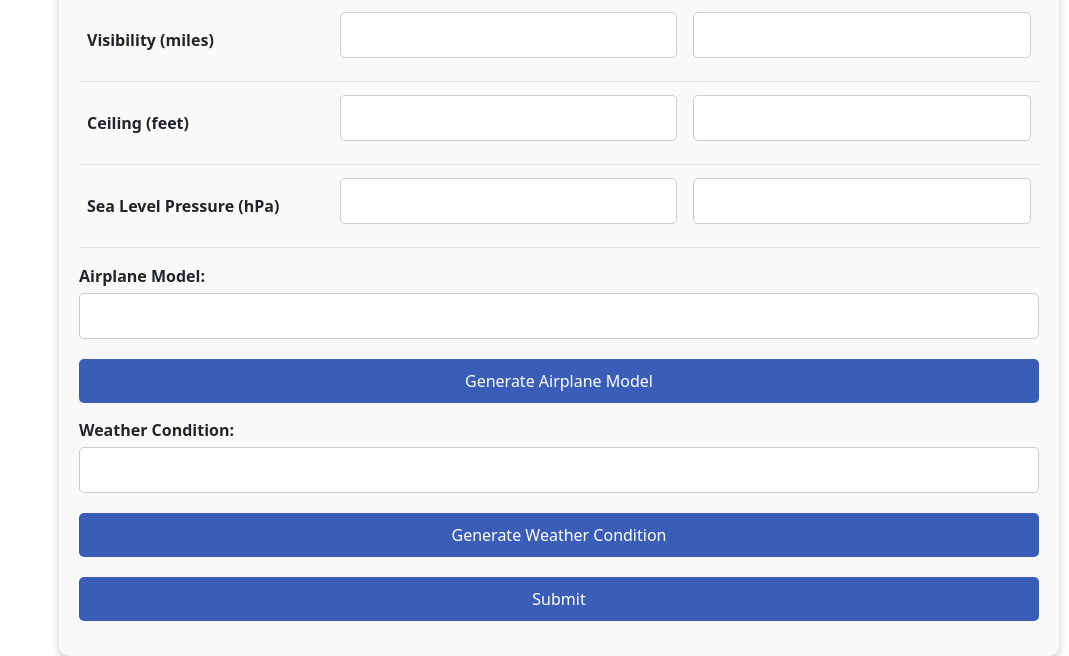
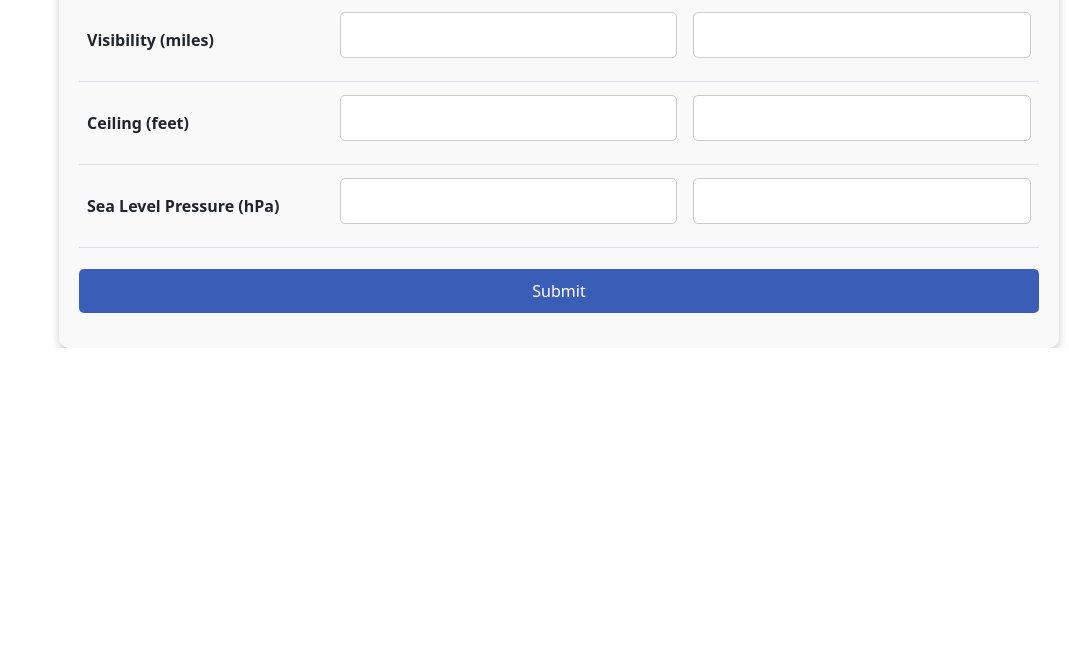
Before and after one commit to brianna-mitri/project-4, a Flask app: template Web/templates/Predictive_Model.html in a window 1440 px wide; the page is wider, and only the part inside the window is pictured. Shown: the part 1302-1958 px from the top of that part, without its empty margins (371-1440 px from the left). After the commit the page ends 1650 px from the top of that part, so only its background shows below. Run offline with Flask 3, Linux system fonts and the light colour scheme; the template is opened without the code that fills it, so the values that code supplies are empty; parts of the project's set-up code (start-up, migrations or seed data) failed here and were passed over.

Commit message:
Commented out random generate options for now

```diff
--- a/Web/templates/Predictive_Model.html
+++ b/Web/templates/Predictive_Model.html
@@ -288,13 +288,13 @@
                     </table>
                 </div> <!------------------------------------------------------------------------>
 
-                <label for="airplaneModel">Airplane Model:</label>
+                <!-- <label for="airplaneModel">Airplane Model:</label>
                 <input type="text" id="airplaneModel" name="airplaneModel" readonly>
                 <button type="button" onclick="generateAirplaneModel()">Generate Airplane Model</button>
 
                 <label for="weatherCondition">Weather Condition:</label>
                 <input type="text" id="weatherCondition" name="weatherCondition" readonly>
-                <button type="button" onclick="generateWeatherCondition()">Generate Weather Condition</button>
+                <button type="button" onclick="generateWeatherCondition()">Generate Weather Condition</button> -->
 
                 <button type="submit">Submit</button>
 
```
